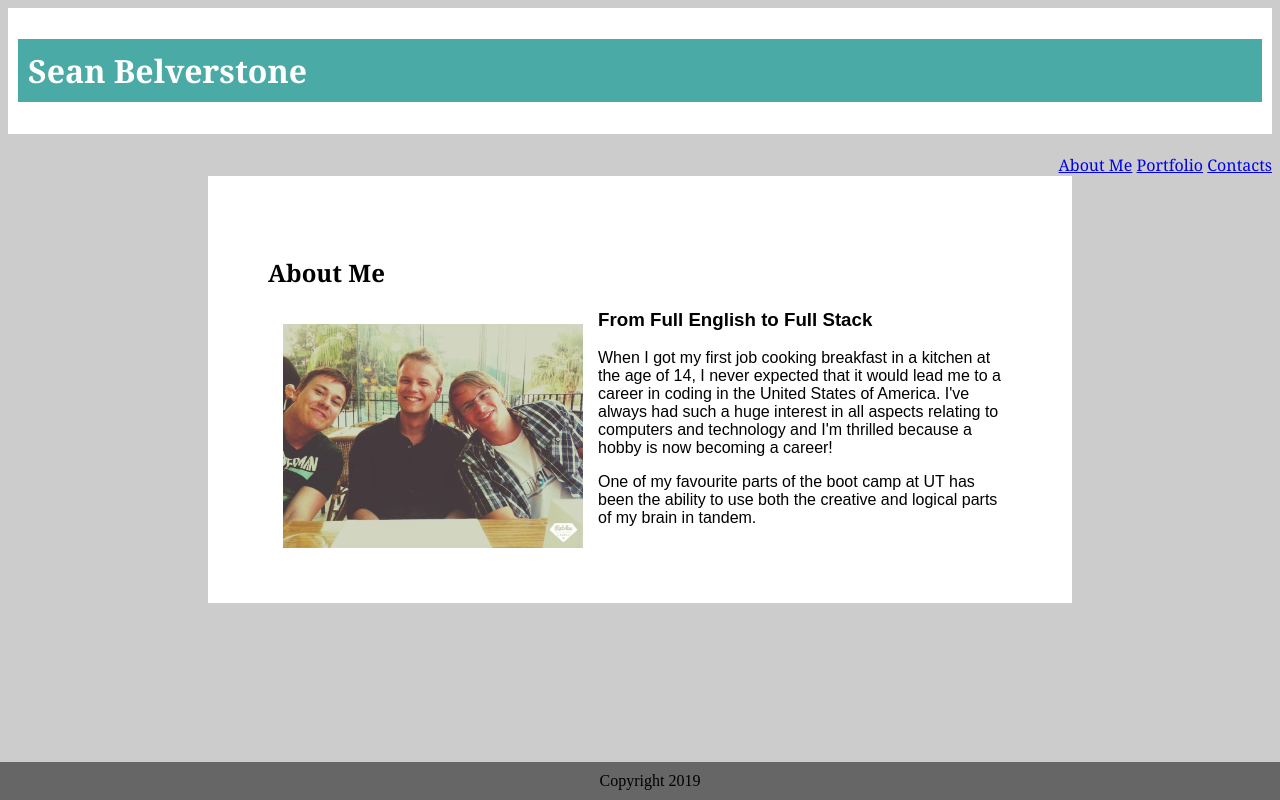
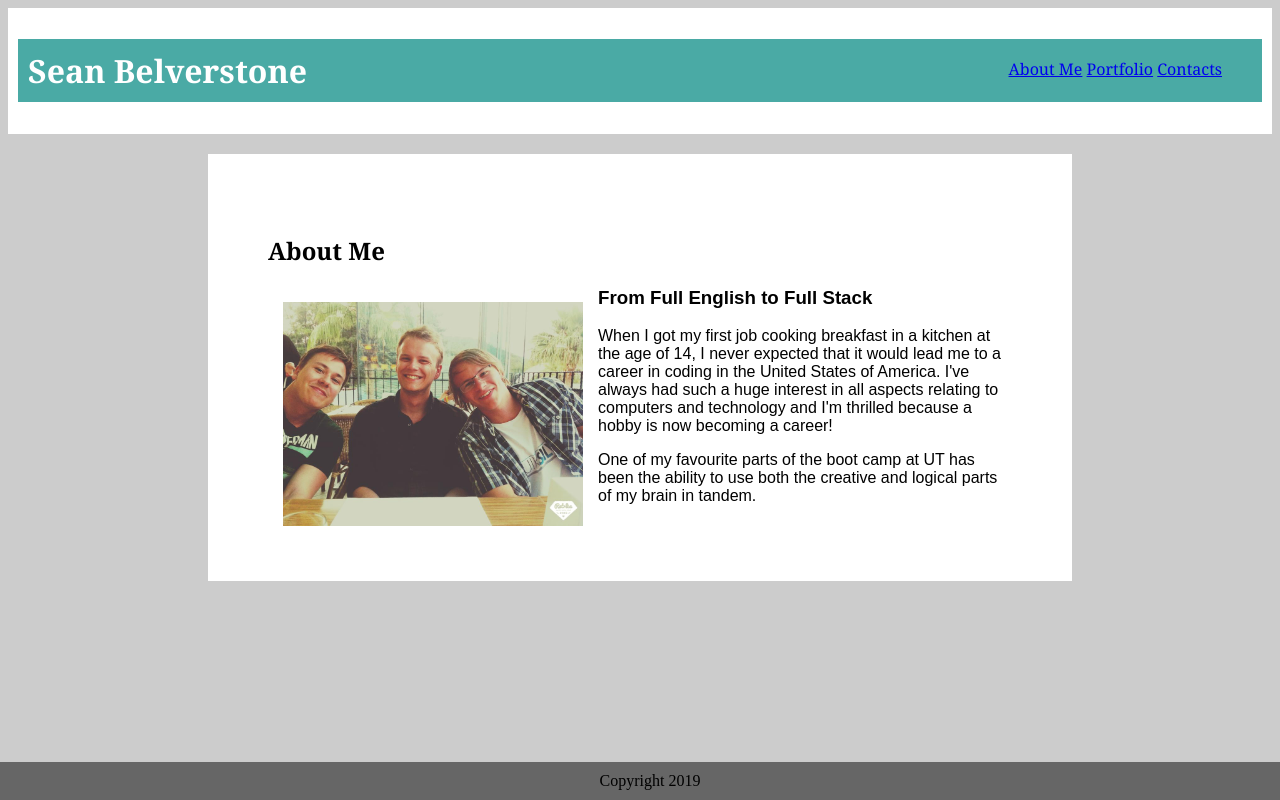
Before and after one commit to seanbelverstone/Basic-Portfolio, a plain HTML site: page index.html in a window 1280 px wide. Drawn offline with Linux system fonts and the light colour scheme.

Commit message:
Moved nav above header and added float: right; so it would appear in line with the header.

```diff
--- a/assets/css/style.css
+++ b/assets/css/style.css
@@ -19,6 +19,8 @@ h1 {
 nav {
     text-align: right;
     font-family: Georgia, 'Times New Roman', Times, serif;
+    float: right;
+    margin: 50px;
 }
 
 body {
--- a/index.html
+++ b/index.html
@@ -4,14 +4,16 @@
     <title>Portfolio - Sean Belverstone</title>
     <link rel="stylesheet" type="text/css" href="assets/css/style.css">
 
+    <nav>
+            <a href="index.html">About Me</a>
+            <a href="portfolio.html">Portfolio</a>
+            <a href="contact.html">Contacts</a>
+        </nav>
+
     <header>
         <h1>Sean Belverstone</h1>
     </header>
-    <nav>
-        <a href="index.html">About Me</a>
-        <a href="portfolio.html">Portfolio</a>
-        <a href="contact.html">Contacts</a>
-    </nav>
+
 </head>
 
 <body>
```
